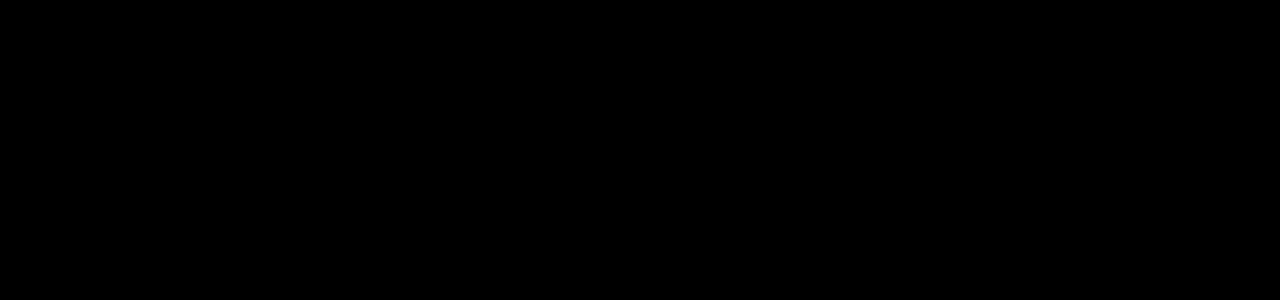
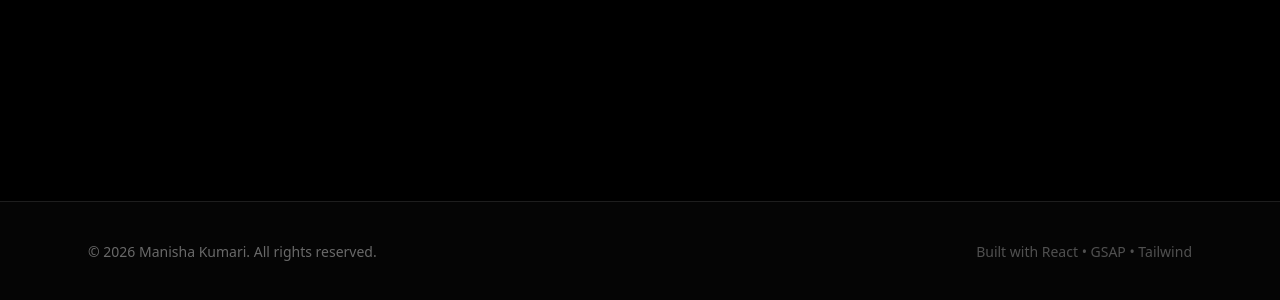
Before and after one commit to manisha-kumari-dev-in/manisha-portfolio, a React (Vite) app: page / in a window 1280 px wide. Shown: the part 4814-5114 px from the top of the page. Before the commit the page ends 4919 px from the top, so only its background shows below. Built offline with nearby package versions, Linux system fonts and the light colour scheme.

Commit message:
feat: add footer

```diff
--- a/src/App.tsx
+++ b/src/App.tsx
@@ -1,6 +1,7 @@
-import { useState } from "react";
+import { useEffect, useState } from "react";
 import Loader from "./components/common/loader";
 import { Navbar } from "./components/common/navbar";
+import Footer from "./components/common/footer";
 import Hero from "./sections/hero/Hero";
 import About from "./sections/about/About";
 import Skills from "./sections/skills/Skills";
@@ -11,6 +12,11 @@
 function App() {
   const [isLoading, setIsLoading] = useState(true);
 
+  useEffect(() => {
+    history.replaceState(null, "", window.location.pathname);
+    window.scrollTo(0, 0);
+  }, []);
+
   return (
     <>
       {isLoading && <Loader onComplete={() => setIsLoading(false)} />}
@@ -18,7 +24,7 @@
       <Navbar />
 
       {!isLoading && (
-        <main className="bg-black text-white">
+        <main className="min-h-screen flex flex-col bg-black text-white">
           <Hero />
 
           <About />
@@ -30,6 +36,9 @@
           <Experience />
 
           <Contact />
+
+          <Footer />
+
         </main>
       )}
     </>
--- /dev/null
+++ b/src/components/common/footer/Footer.tsx
@@ -0,0 +1,17 @@
+const Footer = () => {
+  return (
+    <footer className="mt-24 border-t border-white/10 bg-white/[0.02] backdrop-blur-xl py-10">
+      <div className="mx-auto max-w-6xl px-6 flex flex-col gap-3 md:flex-row md:items-center md:justify-between">
+        <p className="text-sm text-white/40 hover:text-white/60 transition">
+          © {new Date().getFullYear()} Manisha Kumari. All rights reserved.
+        </p>
+
+        <p className="text-sm text-white/30 hover:text-white/60 transition">
+          Built with React • GSAP • Tailwind
+        </p>
+      </div>
+    </footer>
+  );
+};
+
+export default Footer;
--- /dev/null
+++ b/src/components/common/footer/index.ts
@@ -0,0 +1 @@
+export { default } from "./Footer";
```
